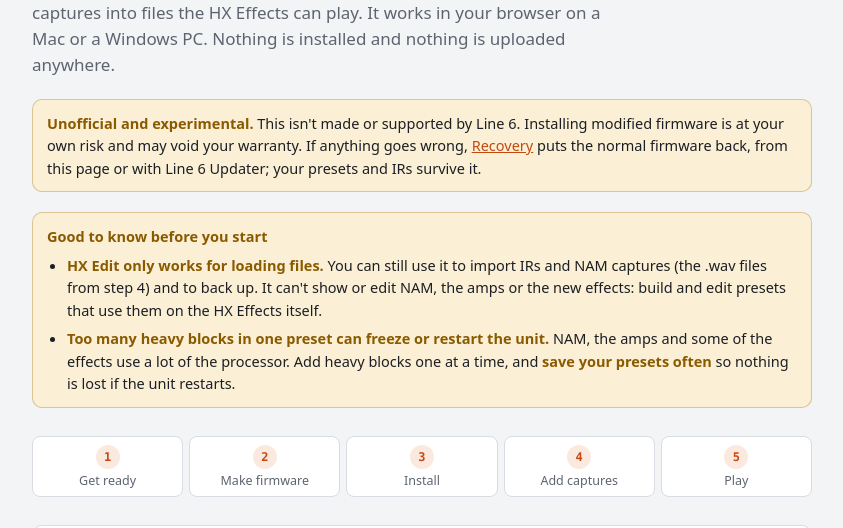
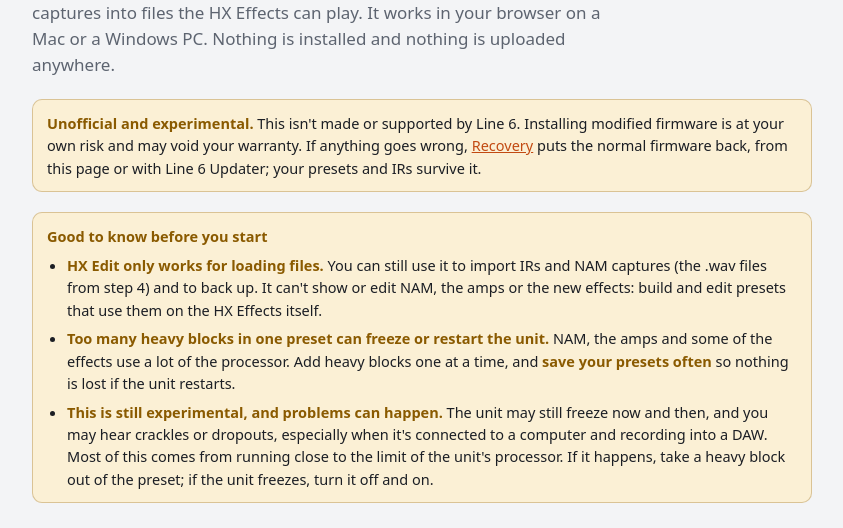
Before and after one commit to scottlynn73/hx-effects-nam-lite, a plain HTML site: page index.html in a window 1280 px wide. Shown: the part 198-726 px from the top of the page, without its empty margins (218-1061 px from the left). Drawn offline with nearby package versions, Linux system fonts and the light colour scheme.

Commit message:
Setup page: warn that freezes and DAW crackles can still happen (DSP load)
Co-Authored-By: Claude Opus 5.5 <noreply@anthropic.com>

```diff
--- a/index.html
+++ b/index.html
@@ -244,6 +244,10 @@
       <li><b>Too many heavy blocks in one preset can freeze or restart the unit.</b> NAM, the amps and some of the
         effects use a lot of the processor. Add heavy blocks one at a time, and <b>save your presets often</b> so
         nothing is lost if the unit restarts.</li>
+      <li><b>This is still experimental, and problems can happen.</b> The unit may still freeze now and then, and you
+        may hear crackles or dropouts, especially when it's connected to a computer and recording into a DAW. Most of
+        this comes from running close to the limit of the unit's processor. If it happens, take a heavy block out of
+        the preset; if the unit freezes, turn it off and on.</li>
     </ul>
   </div>
 
```
